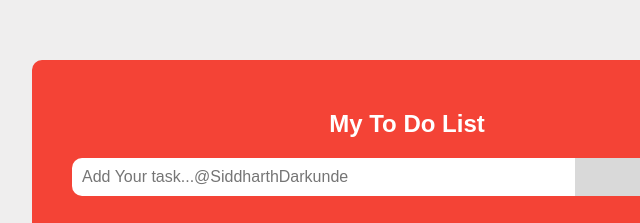
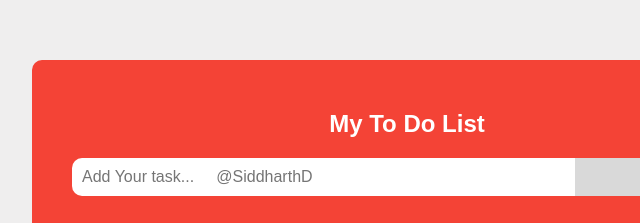
Before and after one commit to SiddharthDarkunde/To-Do-List, a plain HTML site: page index.html in a window 1280 px wide. Shown: the part 119-342 px from the top of the page, 233-873 px from the left. Drawn offline with Linux system fonts and the light colour scheme.

Commit message:
Update index.html

```diff
--- a/index.html
+++ b/index.html
@@ -11,7 +11,7 @@
 
     <div id="myDIV" class="header">
         <h2>My To Do List</h2>
-        <input type="text" id="myInput" placeholder="Add Your task...@SiddharthDarkunde">
+        <input type="text" id="myInput" placeholder="Add Your task...     @SiddharthD">
         <span onclick="newElement()" class="addBtn">Add</span>
     </div>
     <ul id="myUL">
```
